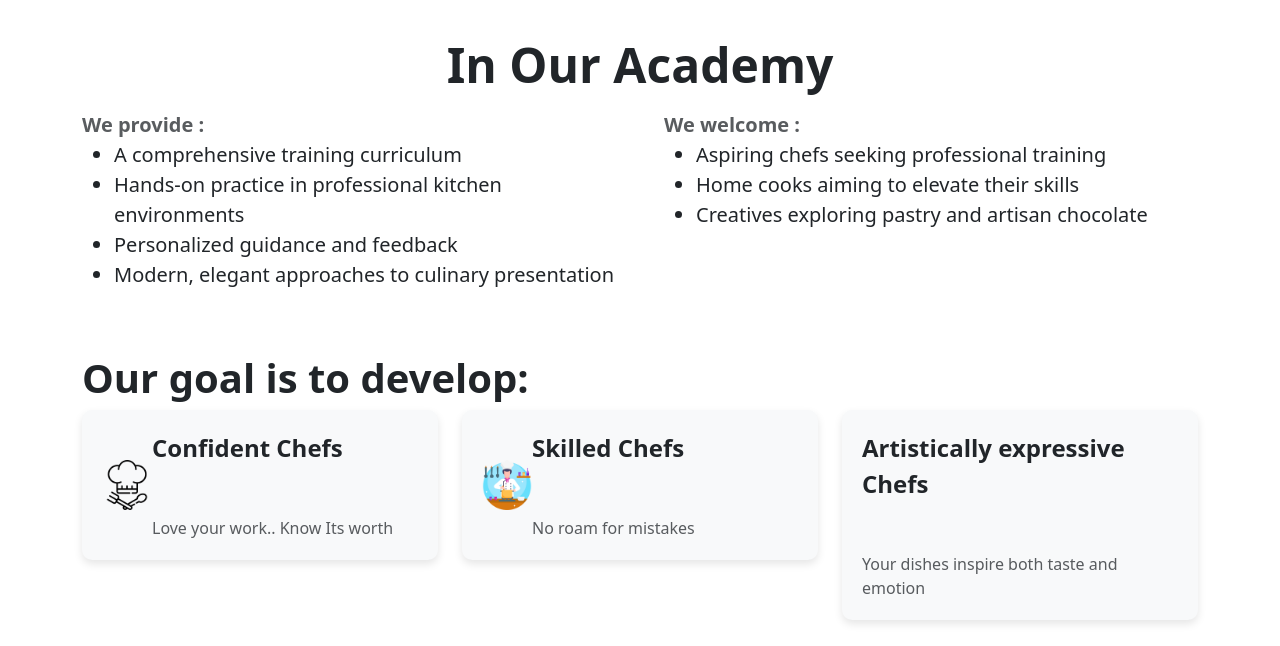
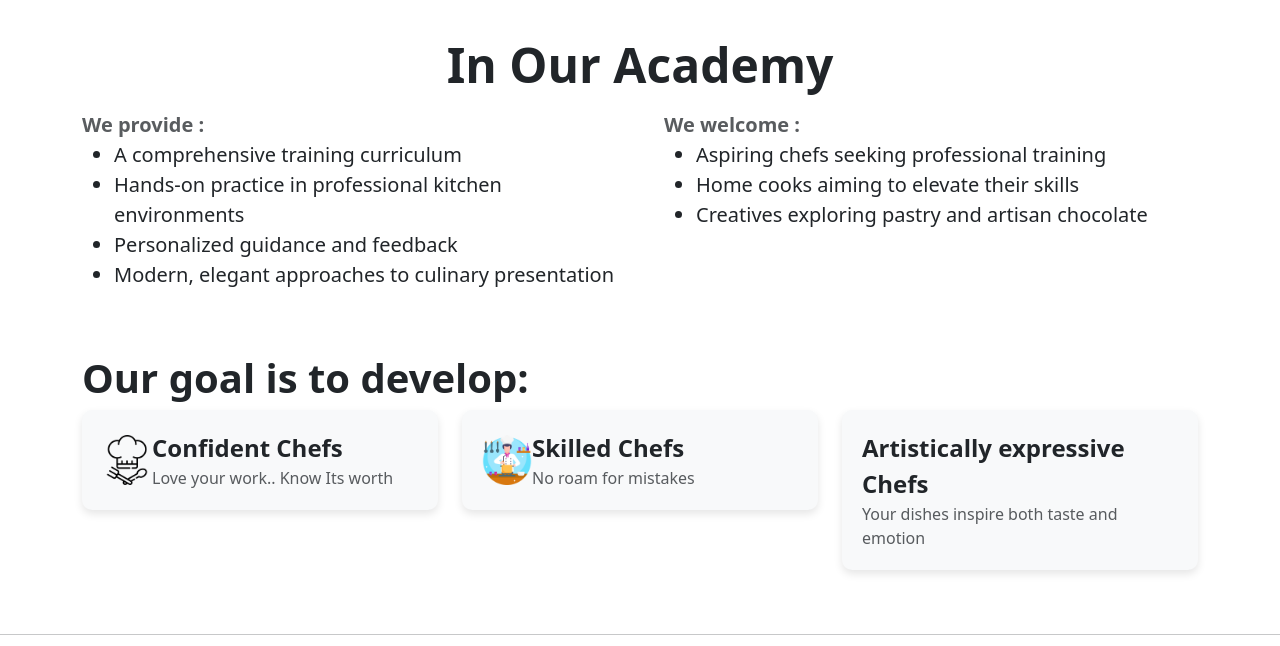
Before and after one commit to xAhmadEsam/Exebridge-Academy-, a plain HTML site: page HomePage.html in a window 1280 px wide. Shown: the part 1375-2021 px from the top of the page. Drawn offline with nearby package versions, Linux system fonts and the light colour scheme.

Commit message:
Add files via upload

```diff
--- a/HomeStyle.css
+++ b/HomeStyle.css
@@ -14,9 +14,6 @@
     filter: brightness(0.6);
 }
 
-.text-muted {
-    margin-top: 50px;
-}
 
 .banner {
     position: relative;
```
